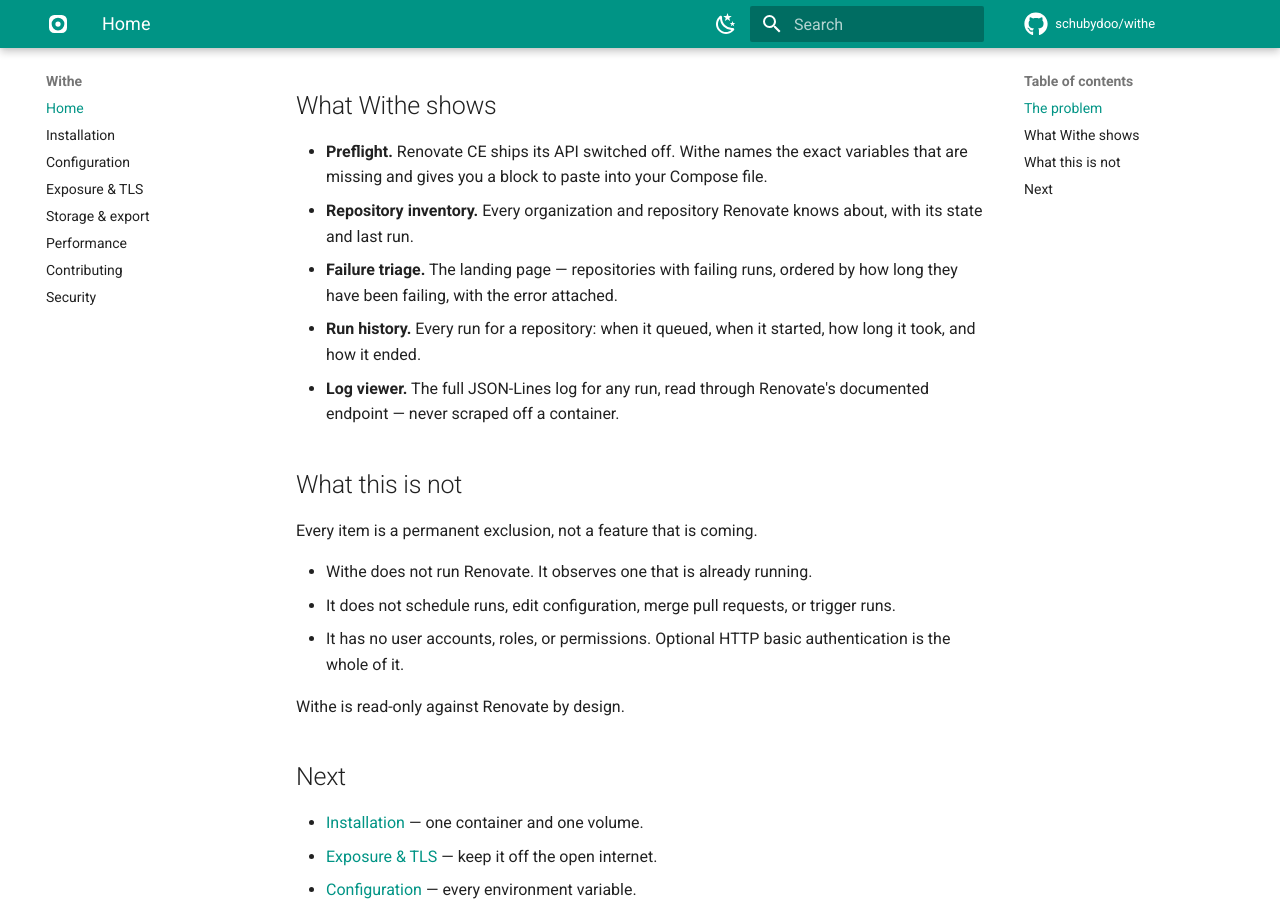
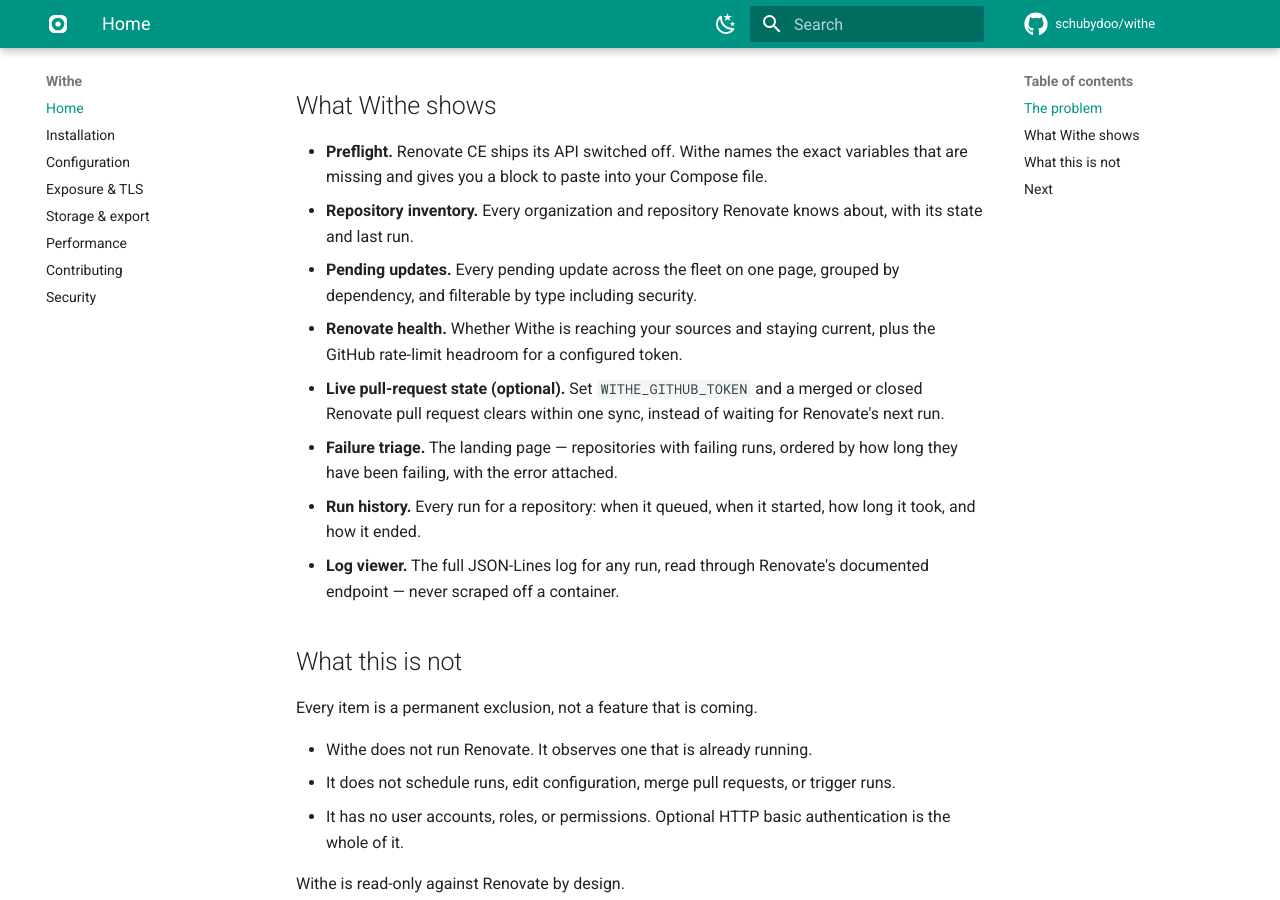
Before and after one commit to schubydoo/withe, an MkDocs documentation site: the page built from docs/index.md, in a window 1280 px wide and 900 px high, scrolled down 801 px. Built offline with MkDocs 1.6.1 and Material for MkDocs 9.7.7, drawn with Linux system fonts in a browser that asks for light colours; comment, search, counter and statistics services are not loaded; the version menu is left out.

Commit message:
docs: capture Sprint 5 features in README, docs, and SECURITY (#99)
The narrative docs still described the pre-Sprint-5 product. The v1.4.0 features
were in the config reference and the changelog, but not the feature lists.

- README and docs/index: add the cross-repo pending-updates page (/updates) and
  the Renovate health page (/health, with the forge rate-limit headroom) to the
  feature lists, and a note that WITHE_GITHUB_TOKEN turns on reading live
  pull-request state so a merged PR clears within one sync.
- SECURITY.md: name the GitHub token as a third held credential. It is read-only,
  scoped to pull requests and commit statuses, and never persisted.

The README cross-repo screenshot (Task 5.7) is left for a separate capture.

Co-authored-by: Schuby <12485317+schubydoo@users.noreply.github.com>
Co-authored-by: Claude Opus 4.8 (1M context) <noreply@anthropic.com>

```diff
--- a/docs/index.md
+++ b/docs/index.md
@@ -20,6 +20,12 @@ Withe answers, on one page: **which repositories are broken, and since when.**
   missing and gives you a block to paste into your Compose file.
 - **Repository inventory.** Every organization and repository Renovate knows about, with its state
   and last run.
+- **Pending updates.** Every pending update across the fleet on one page, grouped by dependency, and
+  filterable by type including security.
+- **Renovate health.** Whether Withe is reaching your sources and staying current, plus the GitHub
+  rate-limit headroom for a configured token.
+- **Live pull-request state (optional).** Set `WITHE_GITHUB_TOKEN` and a merged or closed Renovate
+  pull request clears within one sync, instead of waiting for Renovate's next run.
 - **Failure triage.** The landing page — repositories with failing runs, ordered by how long they
   have been failing, with the error attached.
 - **Run history.** Every run for a repository: when it queued, when it started, how long it took,
```
Also changed, not shown: README.md (+6 -0 lines), SECURITY.md (+6 -1 lines).
